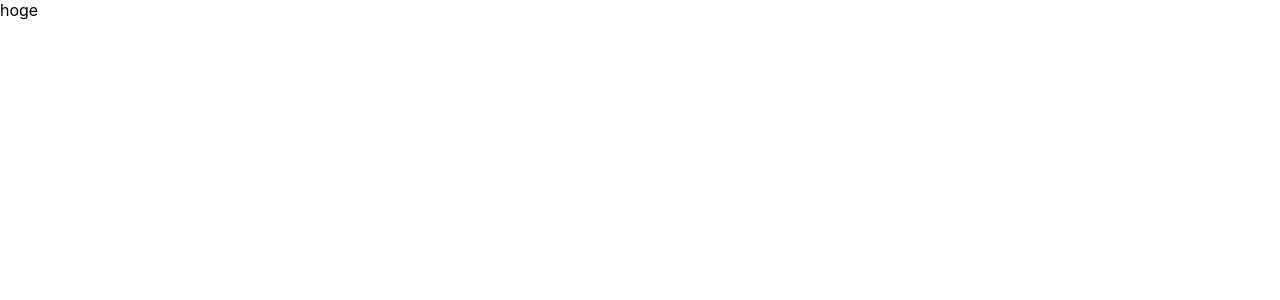
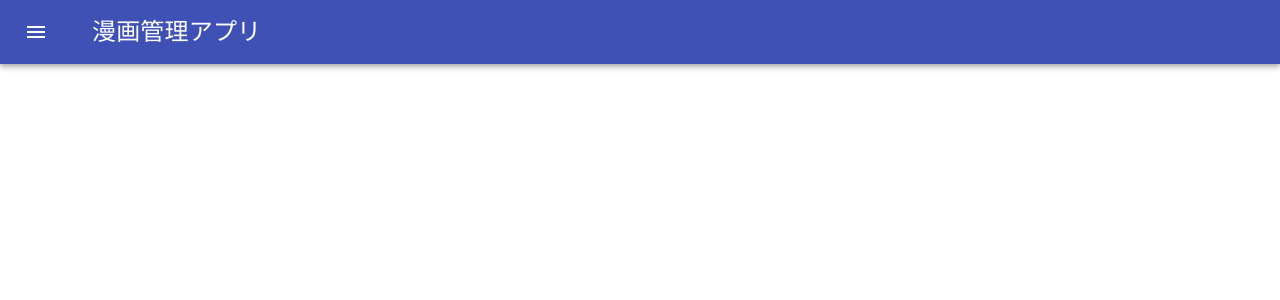
Before and after one commit to hirarira/comicManager, a React (Create React App) app in the folder dockerfiles/react/: page / in a window 1280 px wide. Shown: the top 300 px of the page. Built offline with nearby package versions, Linux system fonts and the light colour scheme.

Commit message:
Headerの原型を作成しました

```diff
--- a/dockerfiles/react/package.json
+++ b/dockerfiles/react/package.json
@@ -3,7 +3,8 @@
   "version": "0.1.0",
   "private": true,
   "dependencies": {
-    "@material-ui/core": "^4.9.1",
+    "@material-ui/core": "^4.11.0",
+    "@material-ui/icons": "^4.9.1",
     "@testing-library/jest-dom": "^4.2.4",
     "@testing-library/react": "^9.4.0",
     "@testing-library/user-event": "^7.2.1",
--- /dev/null
+++ b/dockerfiles/react/src/components/Header.tsx
@@ -0,0 +1,40 @@
+import { FC } from "react";
+import React from "react";
+import { makeStyles } from '@material-ui/core/styles';
+import Grid from '@material-ui/core/Grid';
+import { AppBar, Toolbar, IconButton, Typography } from "@material-ui/core";
+import MenuIcon from '@material-ui/icons/Menu';
+
+const useStyles = makeStyles((theme) => ({
+  root: {
+    textAlign: 'center',
+  },
+  title: {
+    fontSize: '1.5rem',
+    marginLeft: '2rem'
+  }
+}));
+
+const Header: FC = (()=>{
+  const classes = useStyles();
+  return (
+    <div>
+      <Grid container className={classes.root}>
+        <Grid item xs={12}>
+          <AppBar position="static">
+            <Toolbar>
+              <IconButton edge="start" color="inherit" aria-label="menu">
+                <MenuIcon />
+              </IconButton>
+              <Typography variant="h6" className={classes.title}>
+                漫画管理アプリ
+              </Typography>
+            </Toolbar>
+          </AppBar>
+        </Grid>
+      </Grid>
+    </div>
+  )
+});
+
+export default Header;
--- a/dockerfiles/react/src/pages/home.tsx
+++ b/dockerfiles/react/src/pages/home.tsx
@@ -1,5 +1,6 @@
 import { FC } from "react";
 import React from "react";
+import Header from "../components/Header";
 
 interface Props {
 
@@ -8,7 +9,7 @@
 const Home: FC<Props> = (()=>{
   return (
     <div>
-      hoge
+      <Header />
     </div>
   )
 });
```
Also changed, not shown: 1 other file (tests, documents, lock files or other folders).
